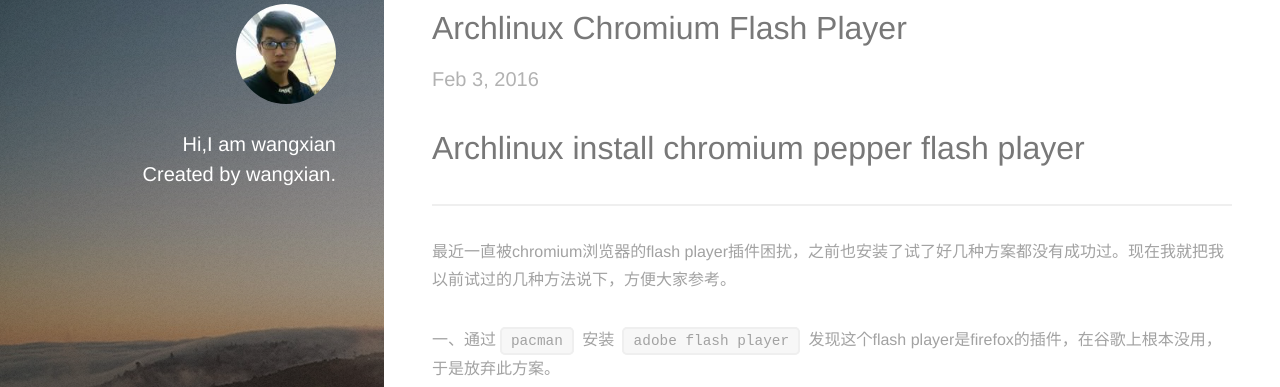
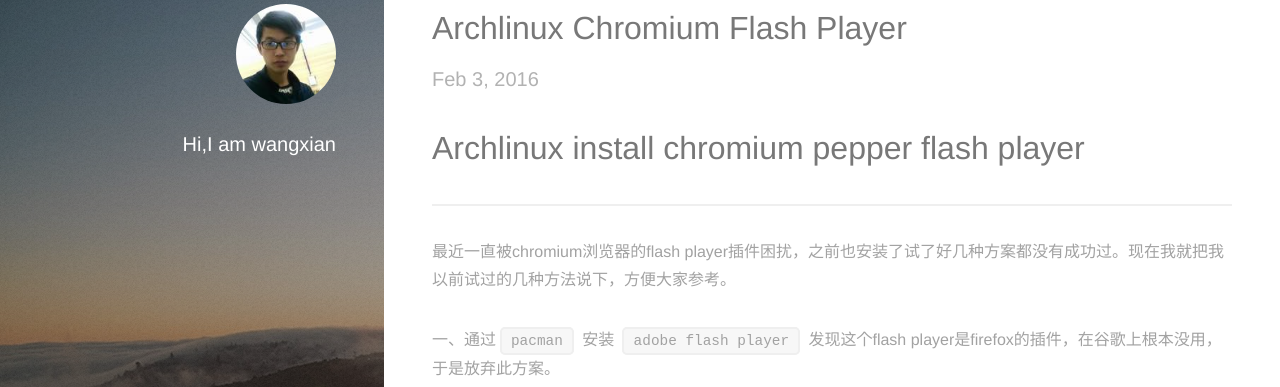
Before and after one commit to larriti/wangxian0718.github.io, a Jekyll site: the page built from index.html, in a window 1280 px wide. Shown: the part 92-479 px from the top of the page. Built offline with Jekyll 4.4.1, drawn with Linux system fonts in a browser that asks for light colours.

```diff
--- a/_layouts/default.html
+++ b/_layouts/default.html
@@ -22,8 +22,7 @@
 
       <header id="header">
           <a href="#" class="image avatar"><img src="/images/wangxian.jpg" alt="" /></a>
-          <h3><strong>Hi,I am wangxian</strong><br />
-          Created by wangxian.</h3>
+          <h3><strong>Hi,I am wangxian</strong><br /></h3>
       </header>
 
 
```
